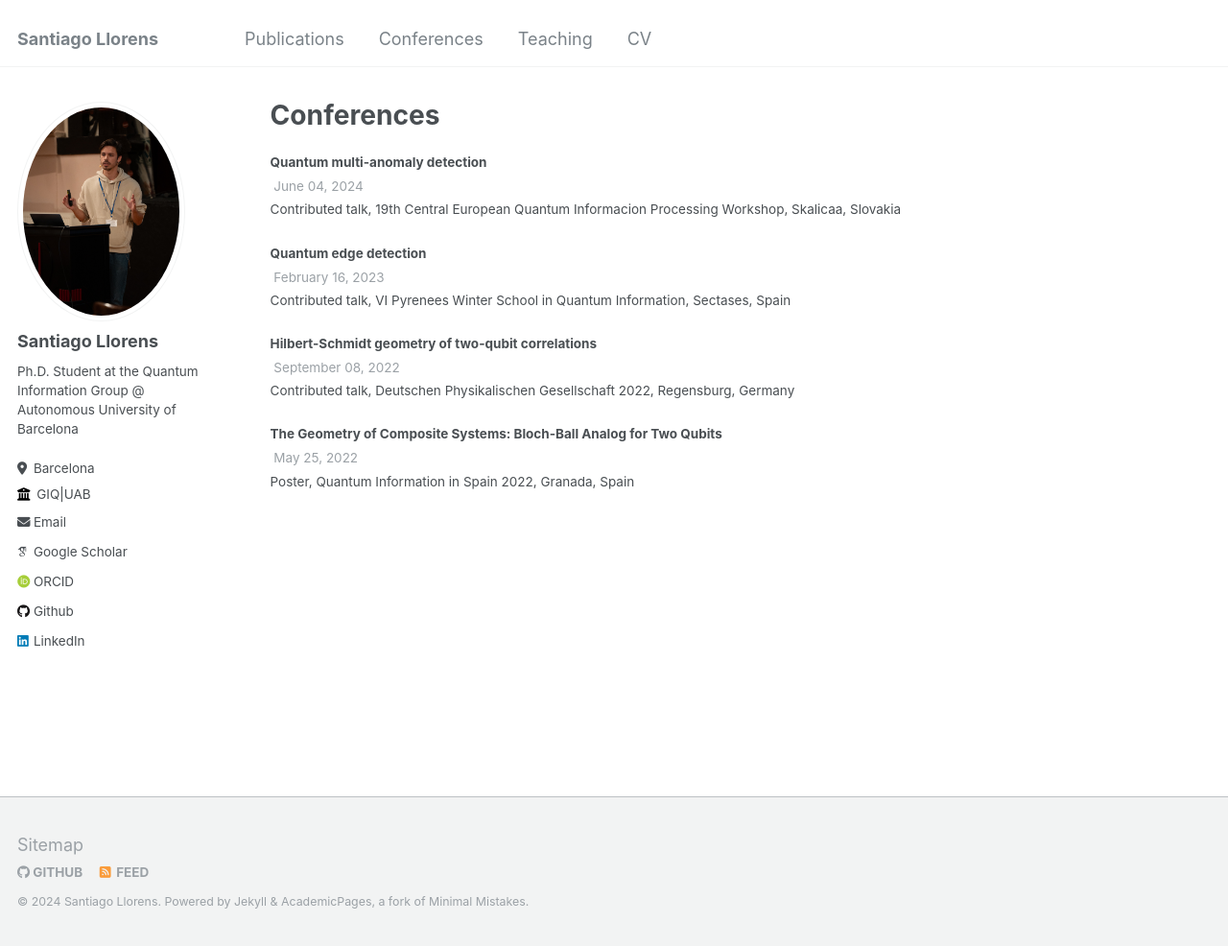
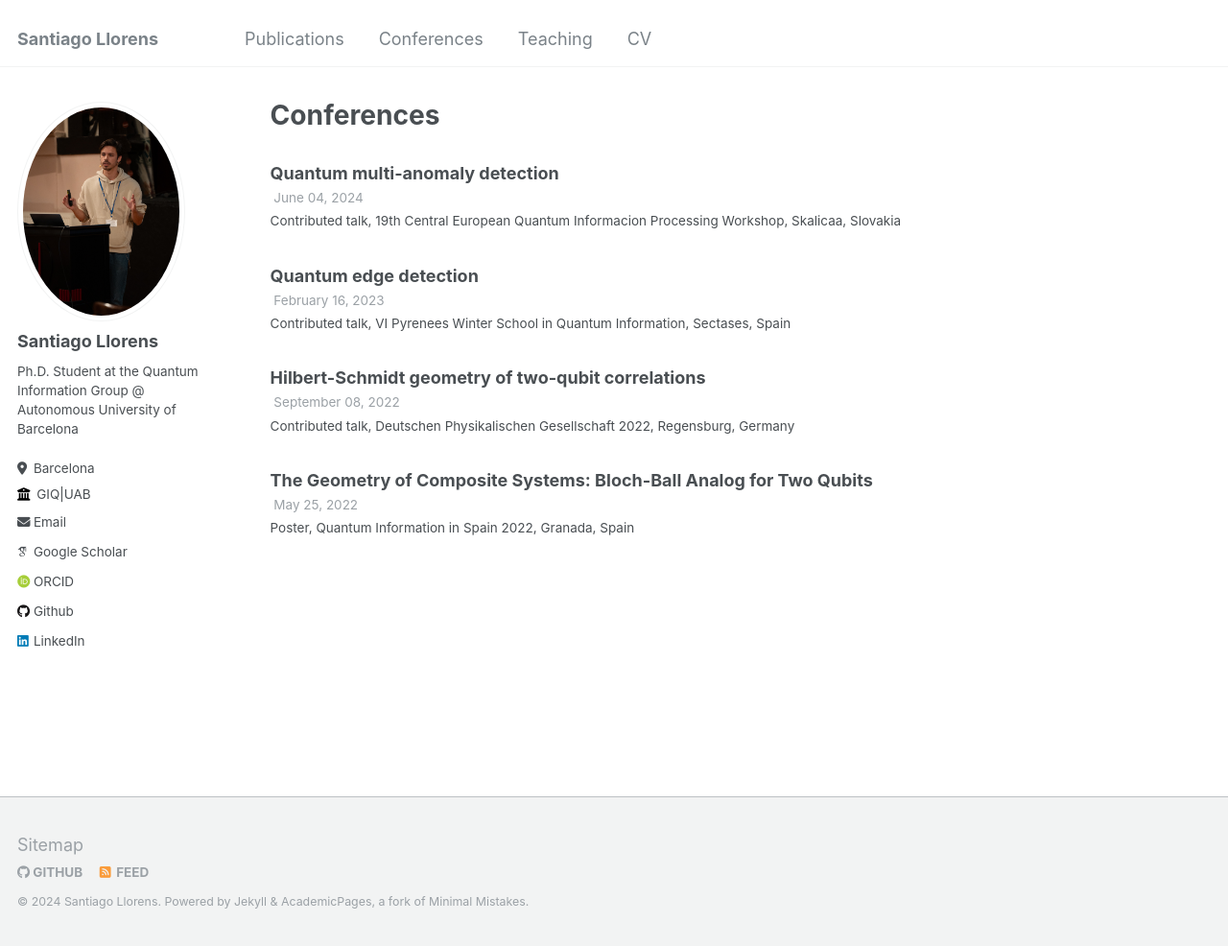
Before and after one commit to SantiagoLlorens/SantiagoLlorens.github.io, a Jekyll site: the page built from _pages/talks.html, in a window 1280 px wide and 986 px high. Shown: the whole window at 96% size. Built offline with Jekyll 4.4.1, drawn with Linux system fonts in a browser that asks for light colours; some web fonts are replaced.

Commit message:
Update archive-single-talk.html

```diff
--- a/_includes/archive-single-talk.html
+++ b/_includes/archive-single-talk.html
@@ -25,13 +25,13 @@
           alt="">
       </div>
     {% endif %}
-    <h4>
+    <h2 class="archive__item-title" itemprop="headline">
       {% if post.link %}
         <a href="{{ post.link }}">{{ title }}</a> <a href="{{ base_path }}{{ post.url }}" rel="permalink"><i class="fa fa-link" aria-hidden="true" title="permalink"></i><span class="sr-only">Permalink</span></a>
       {% else %}
-         {{ title }}
+         {{post.title}}
       {% endif %}
-    </h4>
+    </h2>
     {% if post.read_time %}
       <p class="page__meta"><i class="fa fa-clock-o" aria-hidden="true"></i> {% include read-time.html %}</p>
     {% endif %}
```
